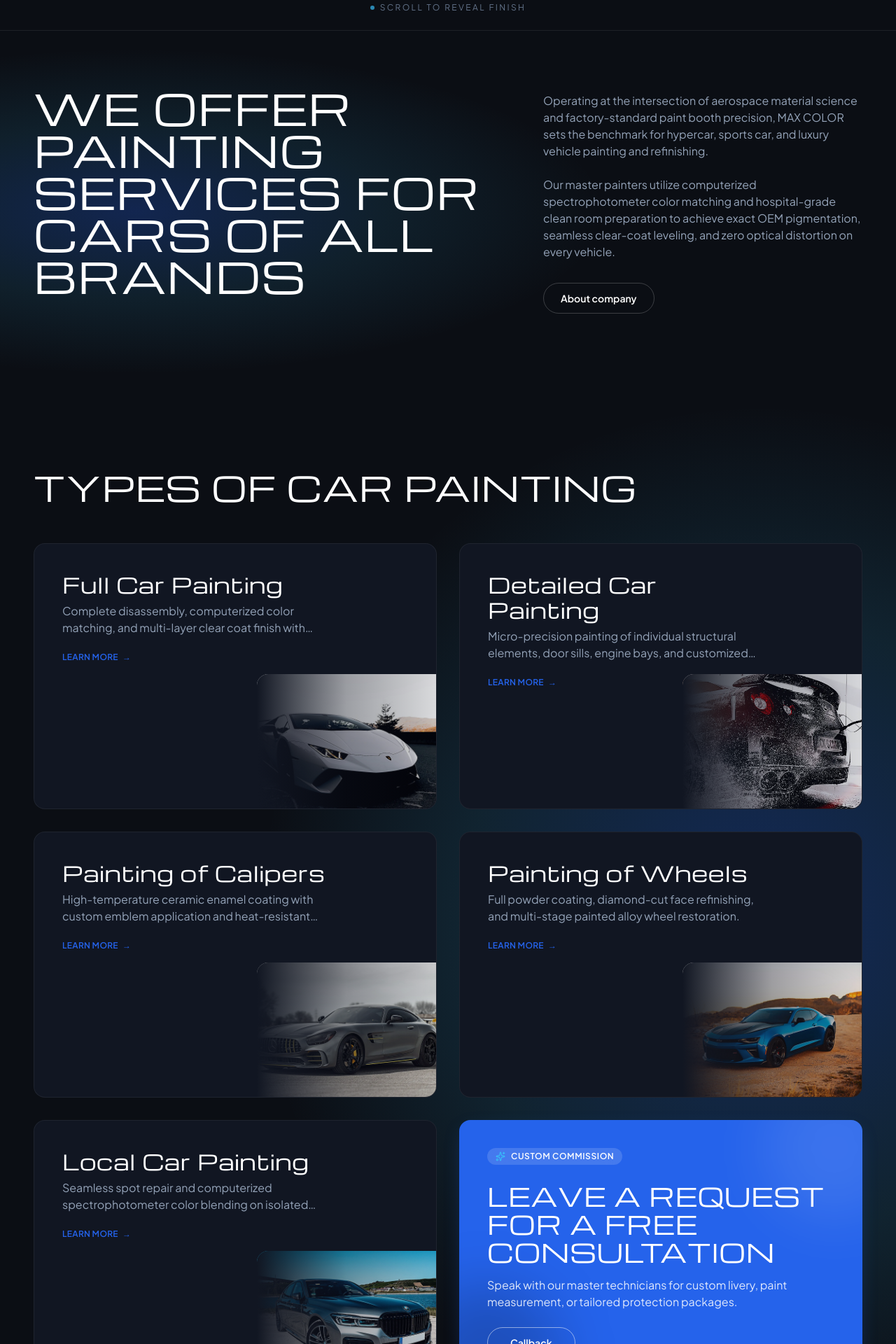
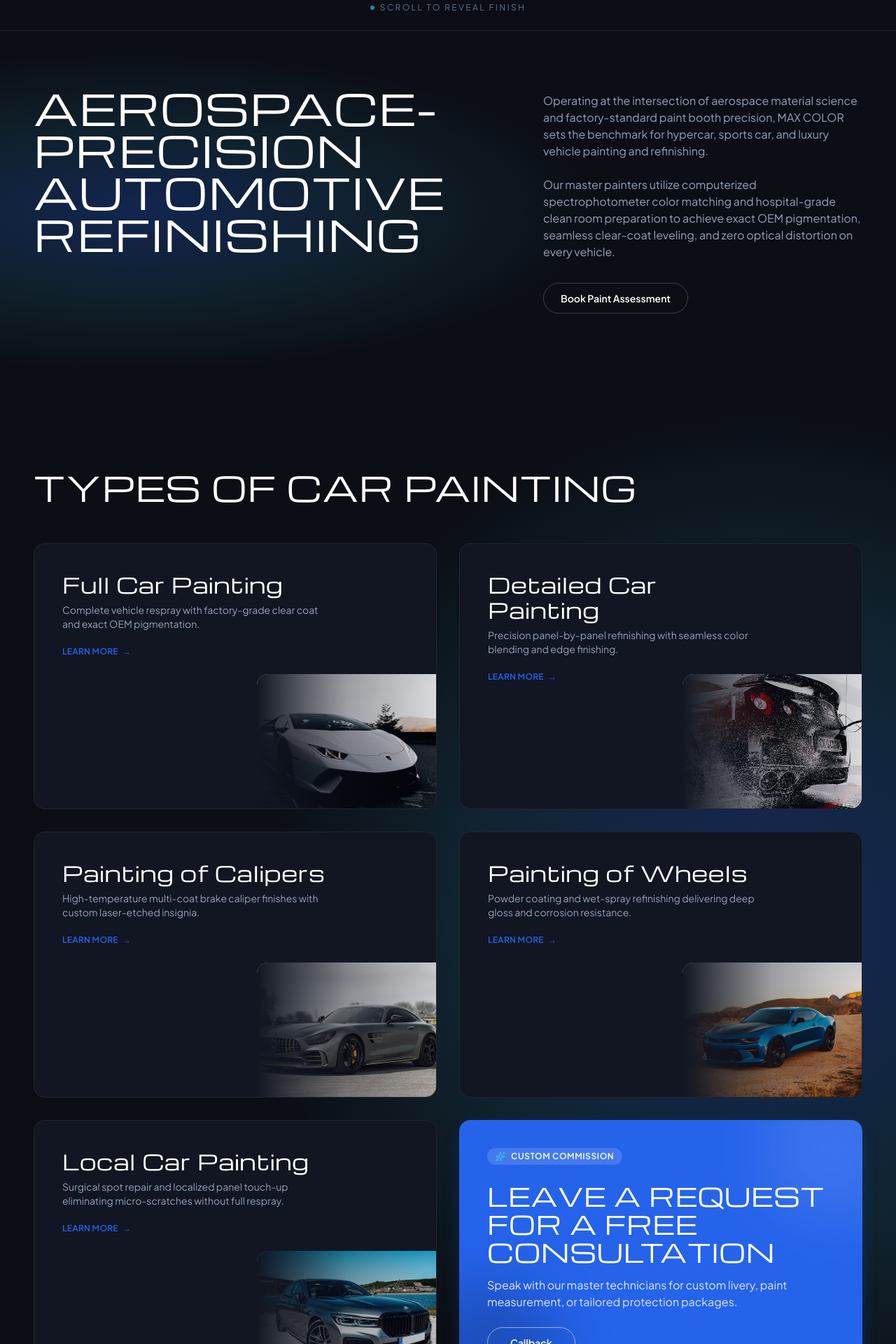
Before and after one commit to Adem-elwafi/aura-auto-atelier, a React (Vite) app: page / in a window 1280 px wide. Shown: the part 860-2780 px from the top of the page at 70% size. Built offline with nearby package versions, Linux system fonts and the light colour scheme.

Commit message:
feat(foundation): ingest twin GTR assets, migrate typography to Michroma, and upgrade copy framing

```diff
--- a/index.html
+++ b/index.html
@@ -9,8 +9,8 @@
     <link rel="preconnect" href="https://fonts.googleapis.com">
     <link rel="preconnect" href="https://fonts.gstatic.com" crossorigin>
     <!-- Preload Michroma to prevent Flash of Unstyled Text on hero headline -->
-    <link rel="preload" as="style" href="https://fonts.googleapis.com/css2?family=Michroma&family=Plus+Jakarta+Sans:wght@400;500;600&display=swap">
-    <link href="https://fonts.googleapis.com/css2?family=Michroma&family=Plus+Jakarta+Sans:wght@400;500;600&display=swap" rel="stylesheet" media="all">
+    <link rel="preload" as="style" href="https://fonts.googleapis.com/css2?family=Michroma&family=Plus+Jakarta+Sans:wght@400;500;600;700&display=swap">
+    <link href="https://fonts.googleapis.com/css2?family=Michroma&family=Plus+Jakarta+Sans:wght@400;500;600;700&display=swap" rel="stylesheet" media="all">
   </head>
   <body class="bg-canvas text-textPrimary font-body antialiased min-h-screen">
     <div id="root"></div>
--- a/src/assets/images/index.ts
+++ b/src/assets/images/index.ts
@@ -14,8 +14,6 @@ import heroGtrFinished from './hero/hero_gtr_finished.jpg';
 import heroGtrRawCutout from './hero/hero_gtr_raw_cutout.webp';
 import heroGtrFinishedCutout from './hero/hero_gtr_finished_cutout.webp';
 import heroGtrShadow from './hero/hero_gtr_shadow.webp';
-import heroVehicleCutout from './hero/hero_vehicle.webp';
-import heroVehicleShadow from './hero/hero_vehicle_shadow.webp';
 import gtrBeingPainted from './hero/gtr_being_painted.jpg';
 
 import heroReflectionFinished from './hero/hero_reflection_finished.webp';
@@ -35,11 +33,11 @@ import footerShowcase from './footer/footer_showcase.webp';
 export const HERO_ASSETS = {
   raw: heroGtrRaw,
   finished: heroGtrFinished,
+  cutout: heroGtrFinished, // backward compatibility
+  shadow: heroGtrFinished,
   rawCutout: heroGtrRawCutout,
   finishedCutout: heroGtrFinishedCutout,
   gtrShadow: heroGtrShadow,
-  cutout: heroVehicleCutout,
-  shadow: heroVehicleShadow,
   beingPainted: gtrBeingPainted,
   reflectionFinished: heroReflectionFinished,
   reflectionRaw: heroReflectionRaw,
--- a/src/components/ui/ServiceCard.tsx
+++ b/src/components/ui/ServiceCard.tsx
@@ -31,7 +31,7 @@ export function ServiceCard({ item, onSelect, index, className }: ServiceCardPro
         <h3 className="font-display font-normal text-2xl sm:text-3xl text-textPrimary tracking-tight-heading group-hover:text-white transition-colors">
           {item.title}
         </h3>
-        <p className="text-textSecondary text-sm sm:text-base mt-2 line-clamp-2">
+        <p className="text-textSecondary text-xs sm:text-sm mt-2">
           {item.tagline}
         </p>
         <div className="mt-4">
--- a/src/data/content.ts
+++ b/src/data/content.ts
@@ -19,35 +19,35 @@ export const SERVICE_ITEMS: ServiceItem[] = [
   {
     id: 'full-car-painting',
     title: 'Full Car Painting',
-    tagline: 'Complete disassembly, computerized color matching, and multi-layer clear coat finish with factory warranty.',
+    tagline: 'Complete vehicle respray with factory-grade clear coat and exact OEM pigmentation.',
     imageSrc: SERVICE_ASSETS.wrap.src,
     href: '#contact',
   },
   {
     id: 'detailed-car-painting',
     title: 'Detailed Car Painting',
-    tagline: 'Micro-precision painting of individual structural elements, door sills, engine bays, and customized accents.',
+    tagline: 'Precision panel-by-panel refinishing with seamless color blending and edge finishing.',
     imageSrc: SERVICE_ASSETS.ceramic.src,
     href: '#contact',
   },
   {
     id: 'caliper-painting',
     title: 'Painting of Calipers',
-    tagline: 'High-temperature ceramic enamel coating with custom emblem application and heat-resistant gloss clear coats.',
+    tagline: 'High-temperature multi-coat brake caliper finishes with custom laser-etched insignia.',
     imageSrc: SERVICE_ASSETS.ppf.src,
     href: '#contact',
   },
   {
     id: 'wheel-painting',
     title: 'Painting of Wheels',
-    tagline: 'Full powder coating, diamond-cut face refinishing, and multi-stage painted alloy wheel restoration.',
+    tagline: 'Powder coating and wet-spray refinishing delivering deep gloss and corrosion resistance.',
     imageSrc: SERVICE_ASSETS.tint.src,
     href: '#contact',
   },
   {
     id: 'local-car-painting',
     title: 'Local Car Painting',
-    tagline: 'Seamless spot repair and computerized spectrophotometer color blending on isolated damaged panels.',
+    tagline: 'Surgical spot repair and localized panel touch-up eliminating micro-scratches without full respray.',
     imageSrc: SERVICE_ASSETS.correction.src,
     href: '#contact',
   },
@@ -68,15 +68,15 @@ export const FEATURE_STATS: FeatureStat[] = [
   },
   {
     metric: '0%',
-    headline: 'EXACTLY ACCORDING TO YOUR BUDGET',
+    headline: '0 HIDDEN FEES',
     description:
-      'Zero hidden costs or post-work markups. Fixed transparent pricing before work begins.',
+      'Transparent, fixed estimates with zero unexpected post-work markups.',
   },
   {
     metric: 'OEM',
-    headline: "FRIENDS WON'T SEE THE DIFFERENCE",
+    headline: 'FLAWLESS SPECTROPHOTOMETER MATCH',
     description:
-      'Precision clear-coat leveling and micro-jewel polishing ensuring factory-identical orange peel and texture.',
+      'Clear-coat leveling and micro-jewel polishing ensuring factory-identical orange peel and texture.',
   },
 ];
 
@@ -99,16 +99,16 @@ export const BRAND_INFO: BrandInfo = {
     'We offer a wide range of services from partial painting to complete restoration of the body.',
   heroSubhead:
     'We offer a wide range of services from partial painting to complete restoration of the body.',
-  heroCta: 'Callback',
-  heroCtaPrimary: 'Callback',
+  heroCta: 'Book Paint Assessment',
+  heroCtaPrimary: 'Book Paint Assessment',
   established: '2014',
   copyright: `© ${new Date().getFullYear()} MAX COLOR. All rights reserved.`,
-  introHeadline: 'WE OFFER PAINTING SERVICES FOR CARS OF ALL BRANDS',
+  introHeadline: 'AEROSPACE-PRECISION AUTOMOTIVE REFINISHING',
   introParagraphs: [
     'Operating at the intersection of aerospace material science and factory-standard paint booth precision, MAX COLOR sets the benchmark for hypercar, sports car, and luxury vehicle painting and refinishing.',
     'Our master painters utilize computerized spectrophotometer color matching and hospital-grade clean room preparation to achieve exact OEM pigmentation, seamless clear-coat leveling, and zero optical distortion on every vehicle.',
   ],
-  introButtonLabel: 'About company',
+  introButtonLabel: 'Book Paint Assessment',
   servicesTitle: 'TYPES OF CAR PAINTING',
   ctaBannerHeadline: 'STAND OUT FROM THE CROWD WITH MAX COLOR',
   ctaBannerSubhead:
--- a/tailwind.config.ts
+++ b/tailwind.config.ts
@@ -11,7 +11,7 @@ export default {
         canvas: '#0B0E14',
         surface: '#111622',
         elevated: '#182030',
-        borderSubtle: 'rgba(255,255,255,0.08)',
+        borderSubtle: 'rgba(255, 255, 255, 0.06)',
         borderHighlight: 'rgba(59,130,246,0.4)',
         cobalt: '#2563EB',
         cobaltHover: '#1D4ED8',
```
